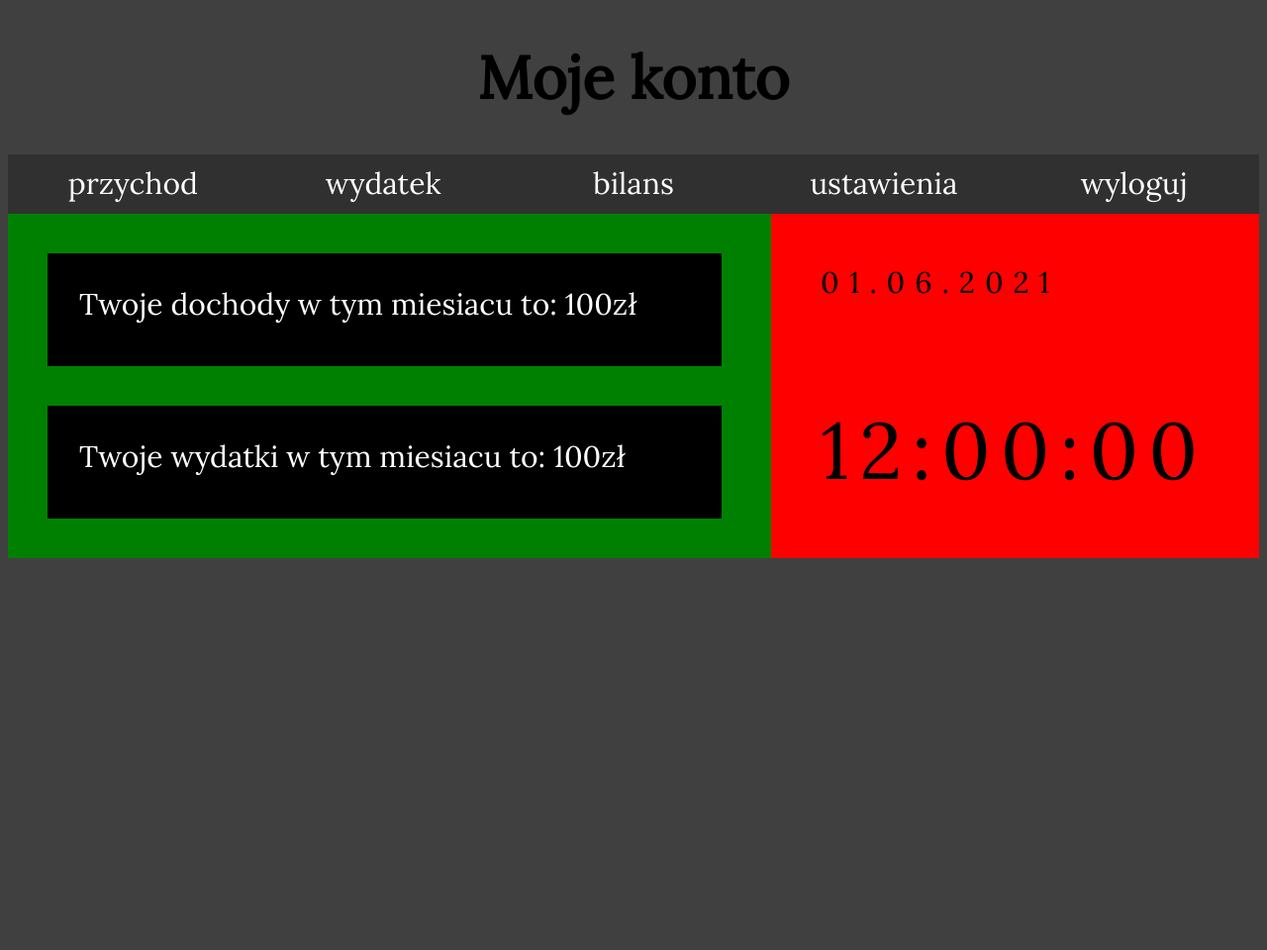
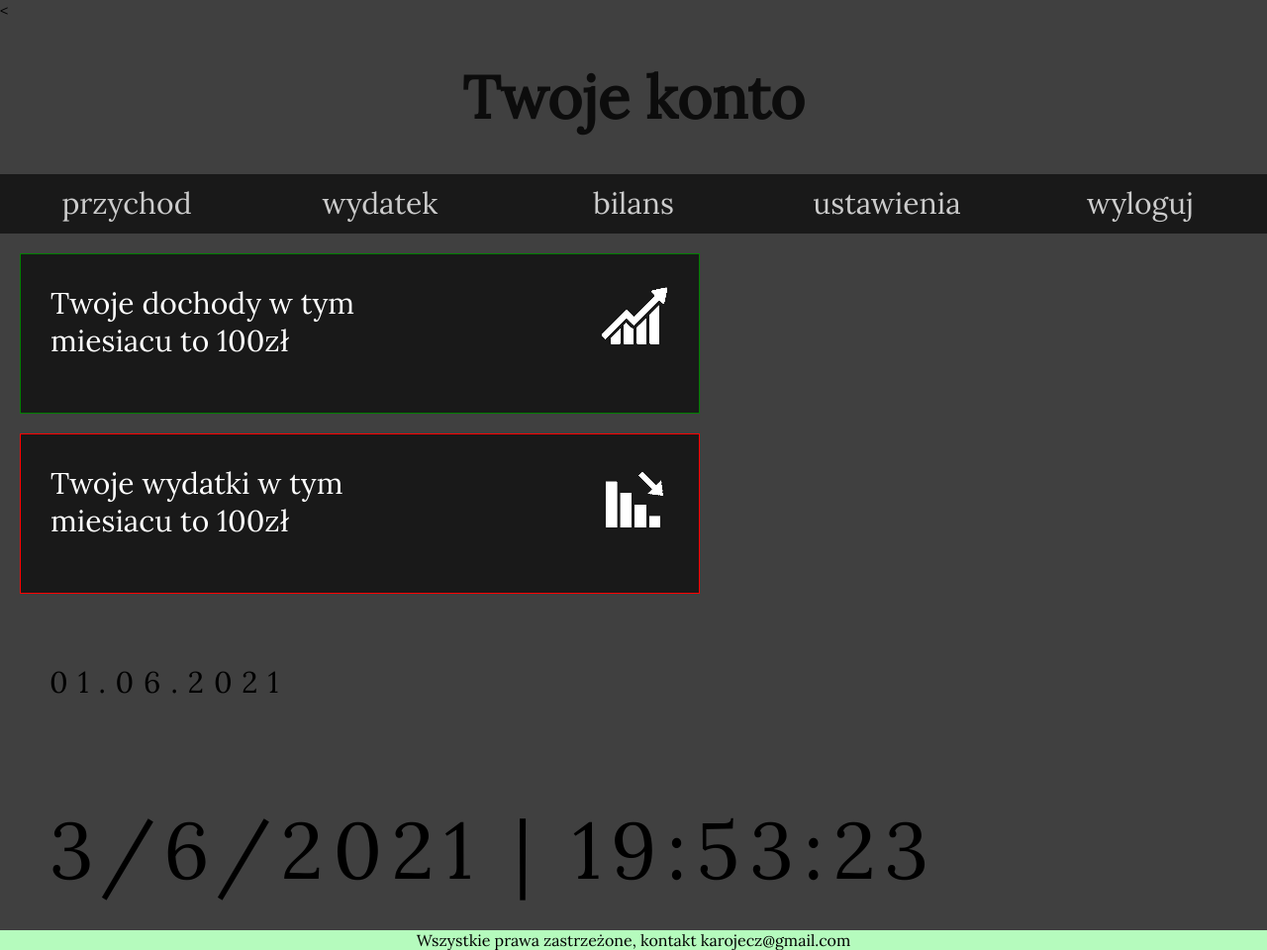
Before and after one commit to karojecz/Aplikacja-internetowa-finanse, a PHP site: the page made by menu glowne.html in a window 1280 px wide. Shown: the whole page at 99% size. Before the commit the page ends 564 px from the top, so only its background shows below. Run offline with PHP 8.4, Linux system fonts and the light colour scheme.

Commit message:
dodanie zegra

```diff
--- a/menu glowne.html
+++ b/menu glowne.html
@@ -12,16 +12,18 @@
 
      <meta http-equiv="X-Ua-Compatible" content="IE=edge,chrome=1">
      <link rel="stylesheet" href="style.css">
-     <script src="skrypt.js"></script>
+
 	 <link rel="preconnect" href="https://fonts.gstatic.com">
+	<script src="timer.js"></script>
+
 <link href="https://fonts.googleapis.com/css2?family=Lora&display=swap" rel="stylesheet">
 
 
   </head>
-  <body>
+  <<body style="overflow-y:hidden;" onload="odliczanie();">
 		<div id="container" >
 		<header>
-			<div id="header"><h1> Moje konto</h1></div>
+			<div id="header"><h1> Twoje konto</h1></div>
 		</header>
 		<div class="menu">
 			<div class="option">przychod</div>
@@ -30,20 +32,34 @@
 			<div class="option">ustawienia</div>
 			<div class="option">wyloguj</div>
 			<div style="clear:both;"></div>
+
 		</div>
 				<div class="prrentRectangle">
 					<div class="leftRectangle">
-						<div class="tile">Twoje dochody w tym miesiacu to: 100zł</div>
-						<div class="tile">Twoje wydatki w tym miesiacu to: 100zł</div>
+						<div class="tile1">
+							<div class="napis">Twoje dochody w tym miesiacu to 100zł</div>
+							<div class="picture"><img src="wzrost.png"></div>
+							<div style="clear:both;"></div>
+						</div>
+
+
+
+						<div class="tile2">
+							<div class="napis">Twoje wydatki w tym miesiacu to 100zł</div>
+							<div class="picture"><img src="spadek.png"></div>
+							<div style="clear:both;"></div>
+						</div>
 
 
 					</div>
 					<div class="rightRectangle">
 						<div class="data">01.06.2021</div>
-						<div class="zegar">12:00:00</div>
+						<div id="zegar">12:00:00</div>
 					</div>
 					<div style="clear:both;"></div>
 				</div>
+
+				<div id="footer">Wszystkie prawa zastrzeżone, kontakt karojecz@gmail.com</div>
 		</div>
   </body>
 
--- a/style.css
+++ b/style.css
@@ -1,16 +1,18 @@
-body
+html,body
 {
 	background-color: #404040;
 	font-family: 'Lora', serif;
-	height:auto;
-
+	height:100%;
+	width:100%;
+	margin:0;
+	padding:0;
 }
 #container
 {
 	width: 100%;
+	min-height:100%;
+		position:relative;
 
-	margin-left: auto;
-	margin-right: auto;
 }
 #header
 {
@@ -18,13 +20,14 @@ body
 
 	font-size:30px;
 	text-align:center;
+	color:#0c0c0c;
 
 }
 .menu
 {
-	background-color: #303030;
+	background-color: #191919;
 	margin-top: 20px;
-	color: #ffffff;
+	color: #cccccc;
 }
 .option
 {
@@ -37,24 +40,18 @@ body
 }
 .option:hover
 {
-	background-color: #2b2b2b;
+	background-color: #262626;
 	cursor: pointer;
+	color:#ffffff;
 }
 .prrentRectangle
 {
-
-	background-color:red;
-	max-height:80%;
-
 
 }
 .leftRectangle
 {
 	float:left;
 	width:61%;
-	background-color: green;
-	height:100%
-
 
 
 }
@@ -69,27 +66,77 @@ body
 	padding:50px;
 
 }
-.zegar
+#zegar
 {
 	font-size:80px;
 	letter-spacing:10px;
 	padding:50px;
 
 }
-.tile
+.tile1
 {
-	background-color:black;
-	height:50px;
+
+	height:100px;
 	width: 80%;
-	margin:40px;
-	border: 2px solid black;
+	margin:20px;
+	border: 1px solid green;
 	color:white;
 	font-size:30px;
 	padding:30px;
+	background-color:#191919;
 
 }
-.tile:hover
+.tile2
 {
 
 
+	height:100px;
+	width: 80%;
+	margin:20px;
+	border: 1px solid red;
+	color:white;
+	font-size:30px;
+	padding:30px;
+	background-color:#191919;
+
 }
+.tile1:hover
+{
+	background-color:#323232;
+
+
+}
+.tile2:hover
+{
+	background-color:#323232;
+	cursor:pointer;
+
+}
+.napis
+{
+	width:61%;
+	float:left;
+	text-align:left;
+
+
+
+}
+.picture
+{
+	width:39%;
+
+	float:left;
+	text-align:right;
+
+}
+
+#footer
+{
+		text-align:center;
+		position:absolute;
+		bottom:0;
+		width:100%;
+
+		background:#b5fbbd;
+
+}
--- /dev/null
+++ b/timer.js
@@ -0,0 +1,22 @@
+function odliczanie()
+	{
+		var dzisiaj = new Date();
+
+		var dzien = dzisiaj.getDate();
+		var miesiac = dzisiaj.getMonth()+1;
+		var rok = dzisiaj.getFullYear();
+
+		var godzina = dzisiaj.getHours();
+		if (godzina<10) godzina = "0"+godzina;
+
+		var minuta = dzisiaj.getMinutes();
+		if (minuta<10) minuta = "0"+minuta;
+
+		var sekunda = dzisiaj.getSeconds();
+		if (sekunda<10) sekunda = "0"+sekunda;
+
+		document.getElementById("zegar").innerHTML =
+		 dzien+"/"+miesiac+"/"+rok+" | "+godzina+":"+minuta+":"+sekunda;
+
+		 setTimeout("odliczanie()",1000);
+	}
```
Also changed, not shown: 1.png (added), spadek.png, wzrost.png.
